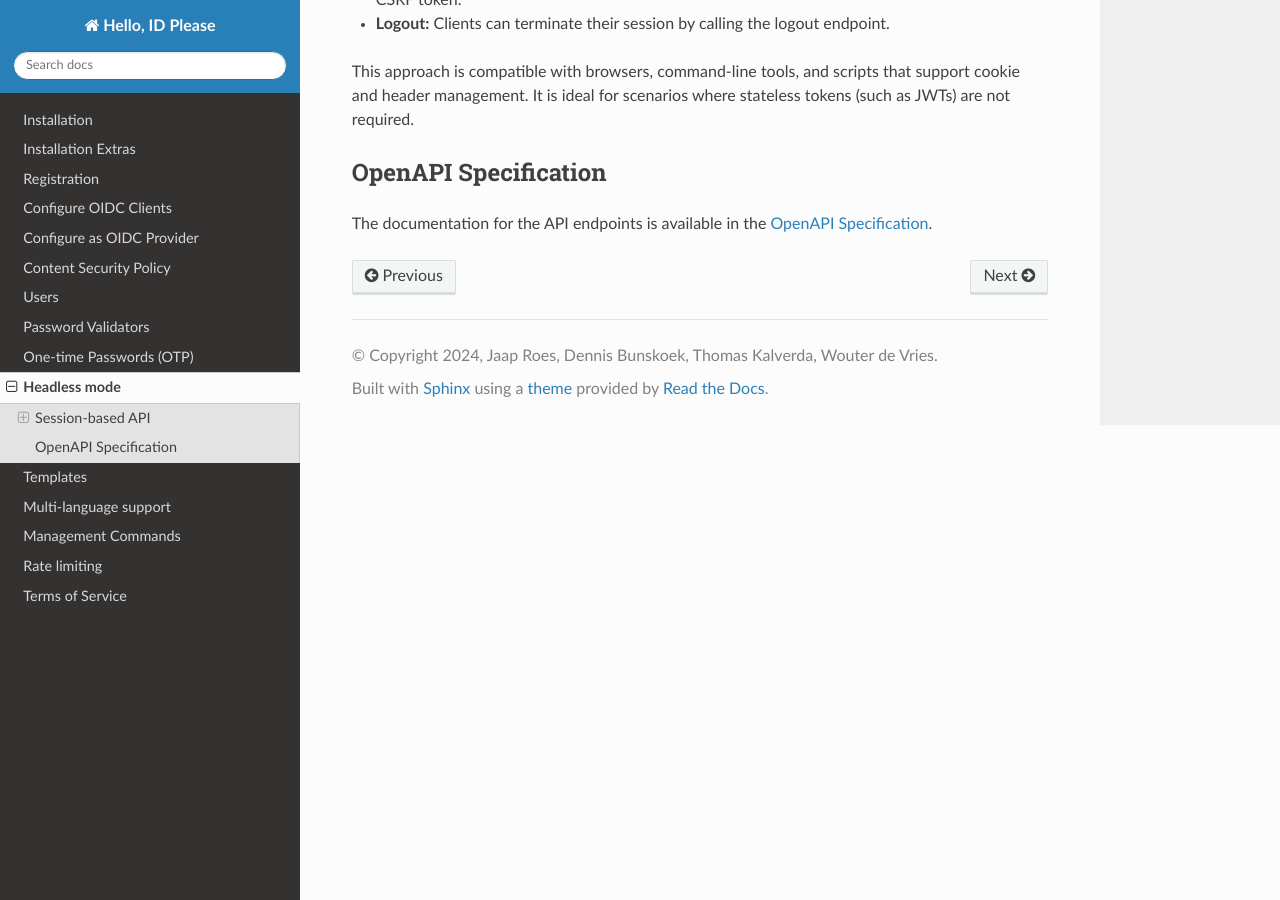
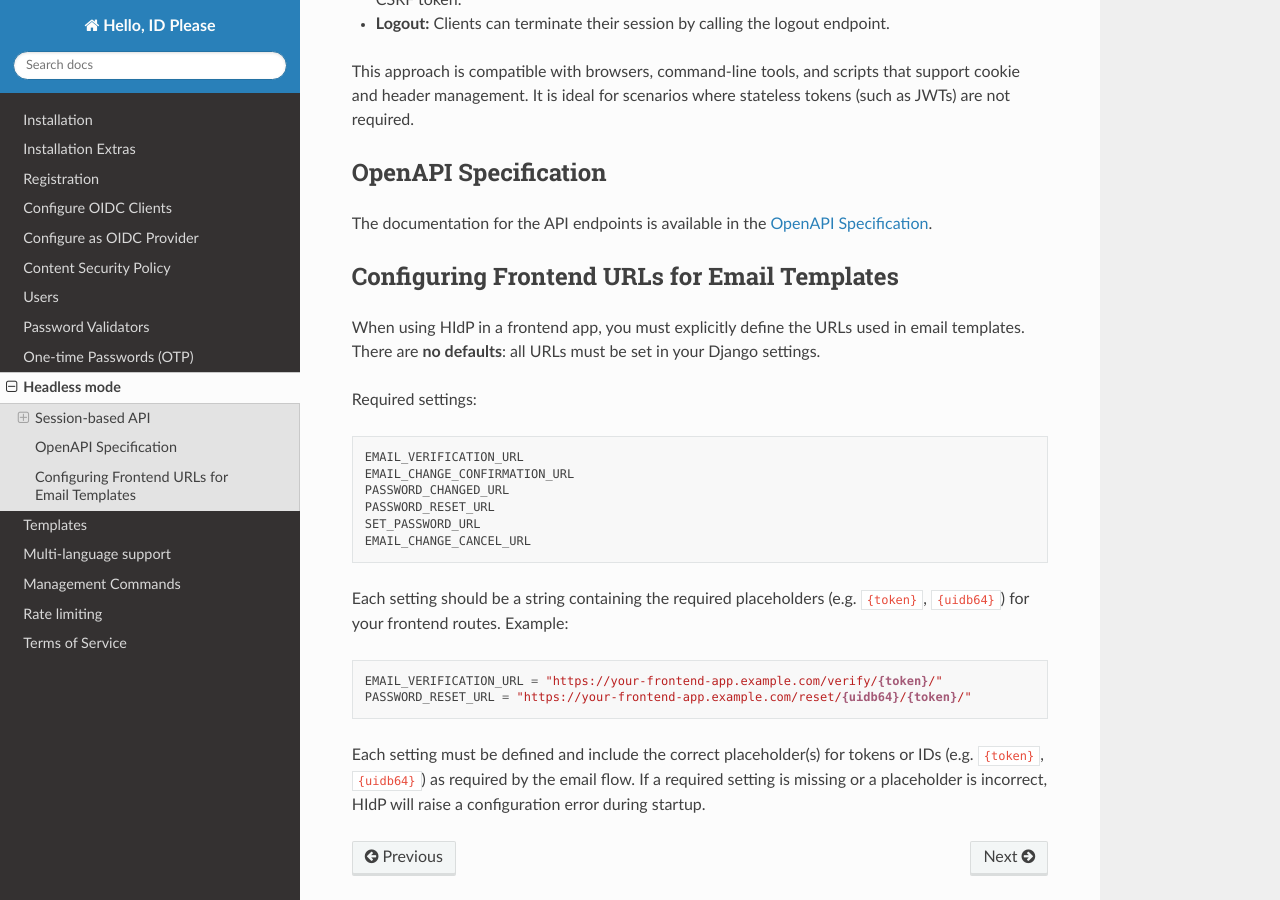
Before and after one commit to leukeleu/django-hidp, a Sphinx documentation site: the page built from packages/hidp/docs/sphinx/headless.md, in a window 1280 px wide and 900 px high, scrolled down 812 px. Built offline with Sphinx 7.4.7 and the Read the Docs theme 3.1.0, drawn with Linux system fonts in a browser that asks for light colours.

Commit message:
add documentation for configuring frontend URLs in email templates

````diff
--- a/packages/hidp/docs/sphinx/headless.md
+++ b/packages/hidp/docs/sphinx/headless.md
@@ -28,3 +28,27 @@ This approach is compatible with browsers, command-line tools, and scripts that
 ## OpenAPI Specification
 
 The documentation for the API endpoints is available in the [OpenAPI Specification](./redoc-static.html){.external}.
+
+## Configuring Frontend URLs for Email Templates
+
+When using HIdP in a frontend app, you must explicitly define the URLs used in email templates. There are **no defaults**: all URLs must be set in your Django settings.
+
+Required settings:
+
+```
+EMAIL_VERIFICATION_URL
+EMAIL_CHANGE_CONFIRMATION_URL
+PASSWORD_CHANGED_URL
+PASSWORD_RESET_URL
+SET_PASSWORD_URL
+EMAIL_CHANGE_CANCEL_URL
+```
+
+Each setting should be a string containing the required placeholders (e.g. `{token}`, `{uidb64}`) for your frontend routes. Example:
+
+```python
+EMAIL_VERIFICATION_URL = "https://your-frontend-app.example.com/verify/{token}/"
+PASSWORD_RESET_URL = "https://your-frontend-app.example.com/reset/{uidb64}/{token}/"
+```
+
+Each setting must be defined and include the correct placeholder(s) for tokens or IDs (e.g. `{token}`, `{uidb64}`) as required by the email flow. If a required setting is missing or a placeholder is incorrect, HIdP will raise a configuration error during startup.
````
